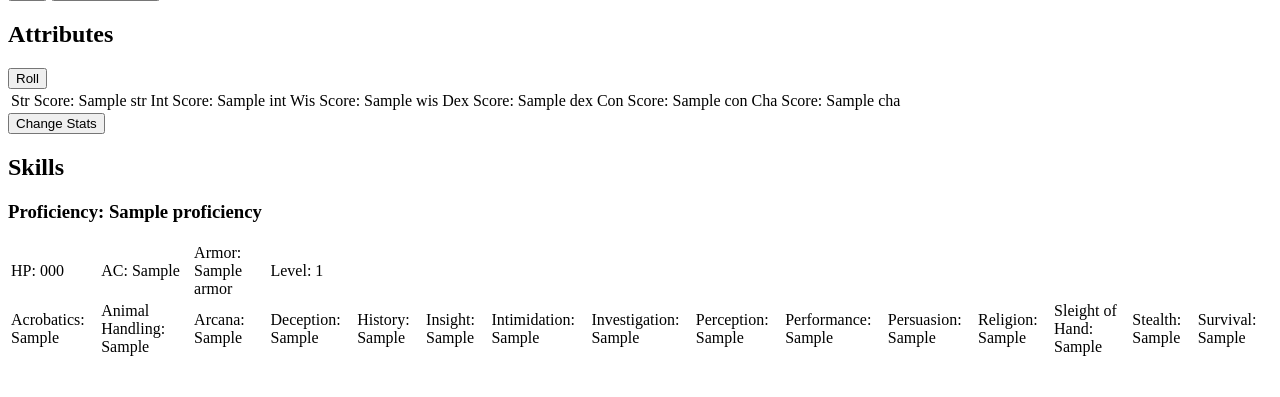
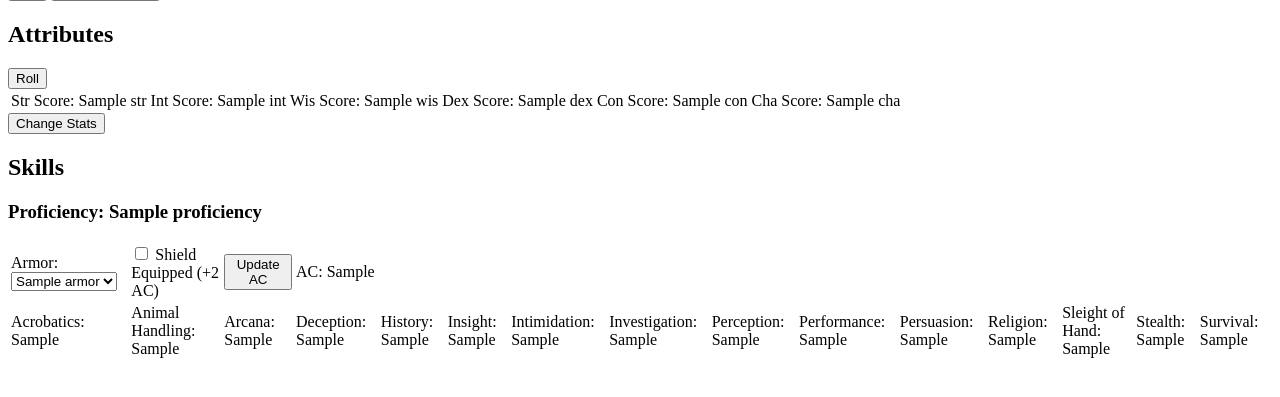
Before and after one commit to Dlizard72/character_builder, a Flask app: template templates/test.html in a window 1280 px wide. Shown: the part 273-670 px from the top of the page. Run offline with Flask 3, Linux system fonts and the light colour scheme; the template is opened without the code that fills it: most values are stand-ins (such as "Sample title", 1, 10 or a date in 2020).

Commit message:
added sheild checkbox that adjusts ac

```diff
--- a/app.py
+++ b/app.py
@@ -55,6 +55,7 @@ def home():
     "None", "Padded", "Leather", "Studded Leather", "Hide", "Chain Shirt",
     "Scale Mail", "Breastplate", "Half Plate", "Ring Mail", "Chain Mail",
     "Splint", "Plate", "Mage Armor", "Barkskin"]
+    shield = False
 
 
     if request.method == "POST":
@@ -64,6 +65,7 @@ def home():
         background = request.form.get("background")
         Class = request.form.get("Class")
         armor = request.form.get("armor")
+        shield = request.form.get("shield") == "on"
 
         if action == "edit":
             editing = True
@@ -88,7 +90,8 @@ def home():
                 "Class": Class,
                 "background": background,
                 "stats": stats,
-                "armor": armor
+                "armor": armor,
+                "shield": shield
                 }
             save_characters()
         elif action == "load":
@@ -102,15 +105,19 @@ def home():
                 background = char["background"]
                 stats = char["stats"]
                 armor = char.get("armor")
+                shield = char.get("shield", False)
         elif action == "change":
             editing_stats = True
             if all(request.form.get(k) for k in ["Str", "Int", "Wis", "Dex", "Con", "Cha"]):
                 stats = get_stats_from_form()
+        elif action == "update_armor":
+            stats = get_stats_from_form()
 
     con_mod = stats.modifier("Con") if stats else 0
     hp = calculate_hp(Class, con_mod)
     dex_mod = stats.modifier("Dex") if stats else 0
-    ac = calculate_ac(armor, dex_mod)
+    base_ac = calculate_ac(armor, dex_mod)
+    ac = base_ac + 2 if shield else base_ac
     return render_template(
     "test.html",
     stats=stats,
@@ -126,6 +133,7 @@ def home():
     hp=hp,
     armor=armor,
     armors=armors,
+    shield=shield,
     ac=ac
 )
 
--- a/templates/test.html
+++ b/templates/test.html
@@ -73,6 +73,10 @@
       <option value="{{ a }}" {% if a == armor %}selected{% endif %}>{{ a }}</option>
         {% endfor %}
       </select><br />
+       <label>
+    <input type="checkbox" name="shield" {% if shield %}checked{% endif %}>
+    Shield
+  </label>
       <label>Name: <input type="text" name="name" value="{{ name }}" /></label
       ><br />
       <label>Race: <input type="text" name="race" value="{{ race }}" /></label
@@ -145,11 +149,37 @@
       <table>
 
         <tr>
-          <td>HP: {{hp}}</td>
-          <td>AC: {{ ac }}</td>
-          <td>Armor: {{ armor }}
-          <input type="hidden" name="armor" value="{{ armor }}" /></td>
-          <td>Level: 1</td>
+          <form method="POST">
+  <input type="hidden" name="name" value="{{ name }}">
+  <input type="hidden" name="race" value="{{ race }}">
+  <input type="hidden" name="Class" value="{{ Class }}">
+  <input type="hidden" name="background" value="{{ background }}">
+  <input type="hidden" name="Str" value="{{ stats.Str }}">
+  <input type="hidden" name="Dex" value="{{ stats.Dex }}">
+  <input type="hidden" name="Con" value="{{ stats.Con }}">
+  <input type="hidden" name="Int" value="{{ stats.Int }}">
+  <input type="hidden" name="Wis" value="{{ stats.Wis }}">
+  <input type="hidden" name="Cha" value="{{ stats.Cha }}">
+
+  <td>
+    <label for="armor">Armor:</label>
+    <select name="armor" id="armor">
+      {% for a in armors %}
+        <option value="{{ a }}" {% if a == armor %}selected{% endif %}>{{ a }}</option>
+      {% endfor %}
+    </select>
+  </td>
+  <td>
+    <label>
+      <input type="checkbox" name="shield" {% if shield %}checked{% endif %}>
+      Shield Equipped (+2 AC)
+    </label>
+  </td>
+  <td>
+    <button type="submit" name="action" value="update_armor">Update AC</button>
+  </td>
+  <td>AC: {{ac}}</td>
+</form>
 
         </tr>
         <tr>
```
Also changed, not shown: characters.json (+14 -10 lines).
